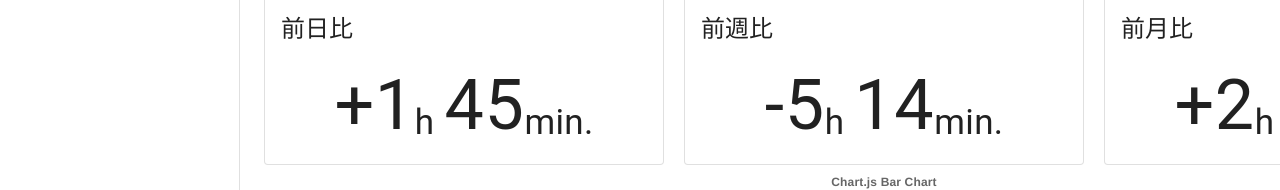
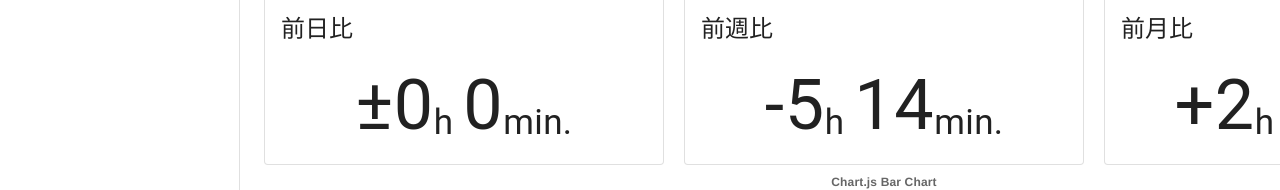
Before and after one commit to DICE-K22/study-time-react, a React (Create React App) app: page / in a window 1280 px wide. Shown: the part 490-680 px from the top of the page. Built offline with nearby package versions, Linux system fonts and the light colour scheme.

Commit message:
前日比の表示完了

```diff
--- a/src/components/Cards/ProgrammingDod.tsx
+++ b/src/components/Cards/ProgrammingDod.tsx
@@ -5,7 +5,10 @@ import CardActions from "@mui/material/CardActions";
 import CardContent from "@mui/material/CardContent";
 import Button from "@mui/material/Button";
 import Typography from "@mui/material/Typography";
+import { useStudyHours } from "../Contexts/StudyTimeContext";
 
+export default function MonthlyProgrammingStudyHours() {
+  const { studyHourDod, studyMinDod, dodPositiveNegative } = useStudyHours();
   const card = (
     <React.Fragment>
       <CardContent>
@@ -19,16 +22,16 @@ const card = (
           paddingTop={"25px"}
         >
           <Typography variant="body1" fontSize={"70px"} lineHeight="1">
-          +
+            {dodPositiveNegative}
           </Typography>
           <Typography variant="body1" fontSize={"70px"} lineHeight="1">
-          1
+            {studyHourDod}
           </Typography>
           <Typography fontSize={"35px"} lineHeight="1" marginRight={"10px"}>
             h
           </Typography>
           <Typography variant="body1" fontSize={"70px"} lineHeight="1">
-          45
+            {studyMinDod}
           </Typography>
           <Typography fontSize={"35px"} lineHeight="1">
             min.
@@ -38,7 +41,6 @@ const card = (
     </React.Fragment>
   );
 
-export default function MonthlyProgrammingStudyHours() {
   return (
     <Box sx={{ minWidth: 275 }}>
       <Card variant="outlined" sx={{ width: 400 }}>
--- a/src/components/Contexts/StudyTimeContext.tsx
+++ b/src/components/Contexts/StudyTimeContext.tsx
@@ -32,6 +32,9 @@ type StudyHoursContextType = {
   studyMinYesterday: number;
   studyHourMonthly: number;
   studyMinMonthly: number;
+  studyHourDod: number;
+  studyMinDod: number;
+  dodPositiveNegative: string;
 };
 
 const StudyHoursContext = createContext<StudyHoursContextType | undefined>(
@@ -66,6 +69,9 @@ export const StudyHoursProvider: React.FC<StudyHoursProviderProps> = ({
   const [studyMinYesterday, setStudyMinYesterday] = useState(0);
   const [studyHourMonthly, setStudyHourMonthly] = useState(0);
   const [studyMinMonthly, setStudyMinMonthly] = useState(0);
+  const [studyHourDod, setStudyHourDod] = useState(0);
+  const [studyMinDod, setStudyMinDod] = useState(0);
+  const [dodPositiveNegative, setDodPositiveNegative] = useState("");
 
   useEffect(() => {
     const totalHours = studyHours.reduce(
@@ -157,6 +163,42 @@ export const StudyHoursProvider: React.FC<StudyHoursProviderProps> = ({
     setStudyMinYesterday(yesterdayMins);
     setStudyHourMonthly(monthlyAdditionalTime + monthlyHours);
     setStudyMinMonthly(monthlyMins);
+
+    // const positiveNegative = todayHours > yesterdayHours ? "+" : "-";
+    // const dodHour = Math.abs(todayHours - yesterdayHours);
+    // const dodMin = Math.abs(todayMins - yesterdayMins);
+    // setDodPositiveNegative(positiveNegative);
+    // setStudyHourDod(dodHour);
+    // setStudyMinDod(dodMin);
+
+    const calcTotalToday = todayHours * 60 + todayMins;
+    const calcTotalYesterday = yesterdayHours * 60 + yesterdayMins;
+
+    if (calcTotalToday > calcTotalYesterday) {
+      const calcDod = calcTotalToday - calcTotalYesterday;
+      const calcDodHour = Math.floor(calcDod / 60);
+      const calcDodMin = calcDod % 60;
+
+      setDodPositiveNegative("+");
+      setStudyHourDod(calcDodHour);
+      setStudyMinDod(calcDodMin);
+    } else if (calcTotalToday < calcTotalYesterday) {
+      const calcDod = calcTotalYesterday - calcTotalToday;
+      const calcDodHour = Math.floor(calcDod / 60);
+      const calcDodMin = calcDod % 60;
+
+      setDodPositiveNegative("-");
+      setStudyHourDod(calcDodHour);
+      setStudyMinDod(calcDodMin);
+    } else {
+      const calcDod = calcTotalToday - calcTotalYesterday;
+      const calcDodHour = Math.floor(calcDod / 60);
+      const calcDodMin = calcDod % 60;
+
+      setDodPositiveNegative("±");
+      setStudyHourDod(calcDodHour);
+      setStudyMinDod(calcDodMin);
+    }
   }, [studyHours]);
 
   return (
@@ -180,6 +222,9 @@ export const StudyHoursProvider: React.FC<StudyHoursProviderProps> = ({
         studyMinYesterday,
         studyHourMonthly,
         studyMinMonthly,
+        studyHourDod,
+        studyMinDod,
+        dodPositiveNegative,
       }}
     >
       {children}
```
Lines whose indentation alone changed are shown as unchanged.
